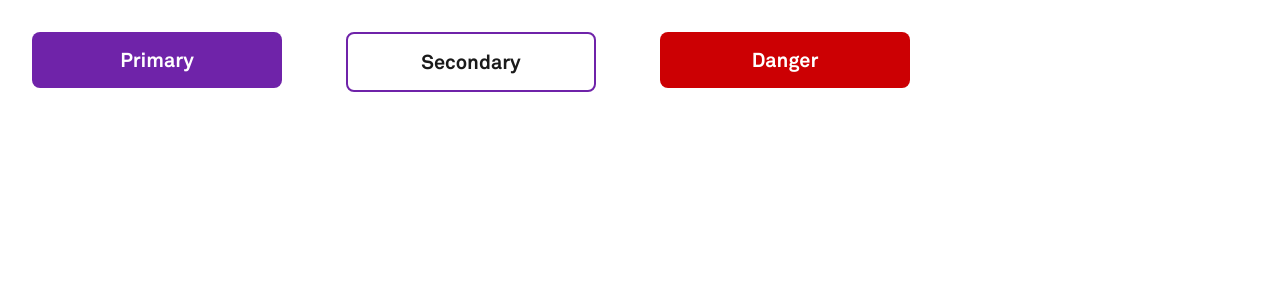
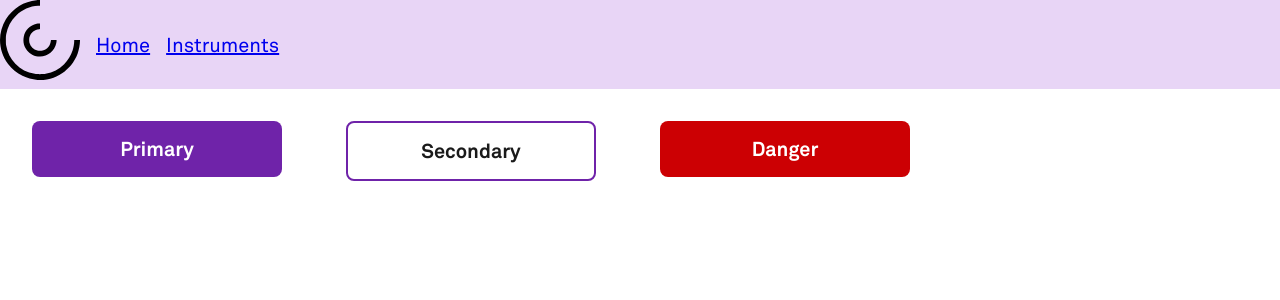
Before and after one commit to fdnd-agency/preludefondsinstrumentenuitleen, a SvelteKit app: page /style in a window 1280 px wide. Shown: the top 300 px of the page. Built offline with nearby package versions, Linux system fonts and the light colour scheme.

Commit message:
FEAT: added header to layout

```diff
--- /dev/null
+++ b/src/lib/components/organisms/Header.svelte
@@ -0,0 +1,26 @@
+<script>
+    import logo from '$lib/assets/favicon.svg';
+</script>
+
+<nav>
+    <a href="/home"><img src={logo} alt="Logo cool"></a>
+
+    <a href="/home">Home</a>
+    <a href="/">Instruments</a>
+</nav>
+
+<style>
+    nav{
+        display: flex;
+        justify-content: start;
+        align-items: center;
+        gap: var(--space-md);
+        background-color: var(--primary-lightest);
+        max-height: 20vh;
+        margin-bottom: var(--space-md);
+
+        img{
+            max-height: 4em;
+        }
+    }
+</style>
--- a/src/routes/+layout.svelte
+++ b/src/routes/+layout.svelte
@@ -1,11 +1,12 @@
 <script>
 	import favicon from '$lib/assets/favicon.svg';
 	import '../app.css'
+	import Header from '$lib/components/organisms/Header.svelte'
 	let { children } = $props();
 </script>
 
 <svelte:head>
 	<link rel="icon" href={favicon} />
 </svelte:head>
-
+<Header />
 {@render children()}
```
